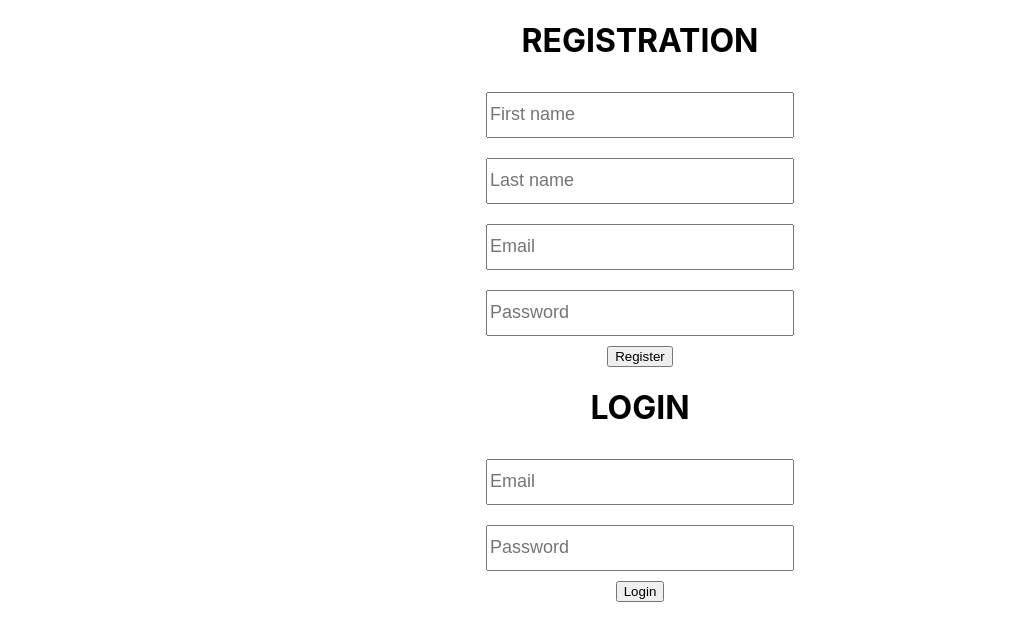
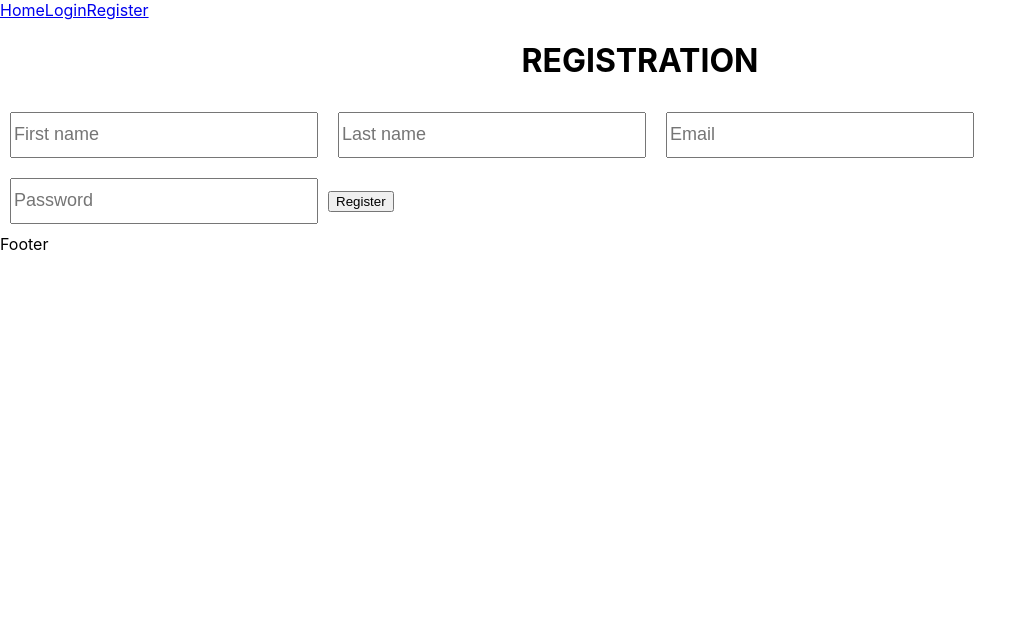
Before and after one commit to MoldirZh/publication_process, a React (Create React App) app in the folder client/: page /register in a window 1280 px wide. Shown: the top 640 px of the page, without its empty margins (0-1036 px from the left). Built offline with nearby package versions, Linux system fonts and the light colour scheme.

Commit message:
separated login and registration

```diff
--- a/client/package.json
+++ b/client/package.json
@@ -9,6 +9,7 @@
     "axios": "^1.1.3",
     "react": "^18.2.0",
     "react-dom": "^18.2.0",
+    "react-router-dom": "^6.4.3",
     "react-scripts": "5.0.1",
     "web-vitals": "^2.1.4"
   },
--- a/client/src/App.js
+++ b/client/src/App.js
@@ -1,96 +1,29 @@
-import React, {useState} from 'react';
-import Axios from 'axios';
-import './App.css';
+import React from 'react';
+import { BrowserRouter as Router, Routes, Route, Link  } from "react-router-dom";
+import './Styles/App.css';
+import HomePage from './Pages/HomePage';
+import Login from './Pages/Login';
+import Register from './Pages/Register';
+import ErrorPage from './Pages/ErrorPage';
 
 function App() {
-  const [firstNameReg, setFirstNameReg] = useState("");
-  const [lastNameReg, setLastNameReg] = useState("");
-  const [emailReg, setEmailReg] = useState("");
-  const [passwordReg, setPasswordReg] = useState("");
-
-  const [email, setEmail] = useState("");
-  const [password, setPassword] = useState("");
-
-  const [loginStatus, setLoginStatus] = useState("");
-
-  const register = () => {
-    Axios.post('http://127.0.0.1:3001/register', {
-      firstName: firstNameReg,
-      lastName: lastNameReg,
-      email: emailReg,
-      password: passwordReg
-    }).then((response) => {
-      console.log(response);
-    });
-  }
-
-  const login = () => {
-    Axios.post('http://127.0.0.1:3001/login', {
-      email: email,
-      password: password
-    }).then((response) => {
-      if(response.data.message) {
-        setLoginStatus(response.data.message);
-      } else {
-        setLoginStatus(response.data[0].email);
-      }
-    });
-  }
-
   return (
-    <div className='App'>
-      <h1>REGISTRATION</h1>
-      <div className='registration'>
-        <input
-          type='text'
-          placeholder='First name'
-          onChange={(e) => {
-            setFirstNameReg(e.target.value)
-          }}
-        />
-        <input
-          type='text'
-          placeholder='Last name'
-          onChange={(e) => {
-            setLastNameReg(e.target.value)
-          }}
-        />
-        <input
-          type='text'
-          placeholder='Email'
-          onChange={(e) => {
-            setEmailReg(e.target.value)
-          }}
-        />
-        <input
-          type='text'
-          placeholder='Password'
-          onChange={(e) => {
-            setPasswordReg(e.target.value)
-          }}
-        />
-        <button onClick={register}>Register</button>
-      </div>
-      <h1>LOGIN</h1>
-      <div className='login'>
-        <input
-          type='text'
-          placeholder='Email'
-          onChange={(e) => {
-            setEmail(e.target.value)
-          }}
-        />
-        <input
-          type='text'
-          placeholder='Password'
-          onChange={(e) => {
-            setPassword(e.target.value)
-          }}
-        />
-        <button onClick={login}>Login</button>
-        <h1>{loginStatus}</h1>
-      </div>
-    </div>
+    <Router>
+      <nav>
+        <Link to="/">Home</Link>
+        <Link to="/login">Login</Link>
+        <Link to="/register">Register</Link>
+      </nav>
+      <Routes>
+        <Route path="/" element={<HomePage />} />
+        <Route path="/login" element={<Login />} />
+        <Route path="/register" element={<Register />} />
+        <Route path="*" element={<ErrorPage />} />
+      </Routes>
+      <footer>
+        Footer
+      </footer>
+    </Router>
   );
 }
 
--- /dev/null
+++ b/client/src/Pages/ErrorPage.js
@@ -0,0 +1,11 @@
+import React from 'react';
+import '../Styles/App.css';
+import '../Styles/ErrorPage.css';
+
+function ErrorPage() {
+  return (
+    <div>ERROR! PAGE NOT FOUND</div>
+  )
+}
+
+export default ErrorPage
--- /dev/null
+++ b/client/src/Pages/HomePage.js
@@ -0,0 +1,17 @@
+import React from 'react'
+import '../Styles/App.css';
+import '../Styles/HomePage.css';
+import { useNavigate } from "react-router-dom";
+
+function HomePage() {
+	let navigate = useNavigate();
+	return (
+		<div>
+			<button onClick={() => {
+				navigate('/login ')
+			}}>Login</button>
+		</div>
+	)
+}
+
+export default HomePage
--- /dev/null
+++ b/client/src/Pages/Login.js
@@ -0,0 +1,51 @@
+import React, { useState } from 'react';
+import '../Styles/App.css';
+import '../Styles/Login.css';
+import Axios from 'axios';
+
+function Login() {
+
+    const [email, setEmail] = useState("");
+    const [password, setPassword] = useState("");
+
+    const [loginStatus, setLoginStatus] = useState("");
+
+    const login = () => {
+        Axios.post('http://127.0.0.1:3001/login', {
+            email: email,
+            password: password
+        }).then((response) => {
+            if (response.data.message) {
+                setLoginStatus(response.data.message);
+            } else {
+                setLoginStatus(response.data[0].email);
+            }
+        });
+    }
+
+    return (
+        <div className='login'>
+            <h1>LOGIN</h1>
+            <div>
+                <input
+                    type='text'
+                    placeholder='Email'
+                    onChange={(e) => {
+                        setEmail(e.target.value)
+                    }}
+                />
+                <input
+                    type='text'
+                    placeholder='Password'
+                    onChange={(e) => {
+                        setPassword(e.target.value)
+                    }}
+                />
+                <button onClick={login}>Login</button>
+                <h1>{loginStatus}</h1>
+            </div>
+        </div>
+    );
+}
+
+export default Login;
--- /dev/null
+++ b/client/src/Pages/Register.js
@@ -0,0 +1,62 @@
+import React, { useState } from 'react';
+import '../Styles/App.css';
+import '../Styles/Register.css';
+import Axios from 'axios';
+
+function Register() {
+
+    const [firstNameReg, setFirstNameReg] = useState("");
+    const [lastNameReg, setLastNameReg] = useState("");
+    const [emailReg, setEmailReg] = useState("");
+    const [passwordReg, setPasswordReg] = useState("");
+
+    const register = () => {
+        Axios.post('http://127.0.0.1:3001/register', {
+            firstName: firstNameReg,
+            lastName: lastNameReg,
+            email: emailReg,
+            password: passwordReg
+        }).then((response) => {
+            console.log(response);
+        });
+    }
+
+    return (
+        <div className='registration'>
+            <h1>REGISTRATION</h1>
+            <div>
+                <input
+                    type='text'
+                    placeholder='First name'
+                    onChange={(e) => {
+                        setFirstNameReg(e.target.value)
+                    }}
+                />
+                <input
+                    type='text'
+                    placeholder='Last name'
+                    onChange={(e) => {
+                        setLastNameReg(e.target.value)
+                    }}
+                />
+                <input
+                    type='text'
+                    placeholder='Email'
+                    onChange={(e) => {
+                        setEmailReg(e.target.value)
+                    }}
+                />
+                <input
+                    type='text'
+                    placeholder='Password'
+                    onChange={(e) => {
+                        setPasswordReg(e.target.value)
+                    }}
+                />
+                <button onClick={register}>Register</button>
+            </div>
+        </div>
+    );
+}
+
+export default Register;
```
Also changed, not shown: client/src/Styles/App.css (renamed from client/src/App.css), client/src/Styles/ErrorPage.css (added), client/src/Styles/HomePage.css (added), client/src/Styles/Login.css (added), client/src/Styles/Register.css (added), 1 other file (tests, documents, lock files or other folders).
